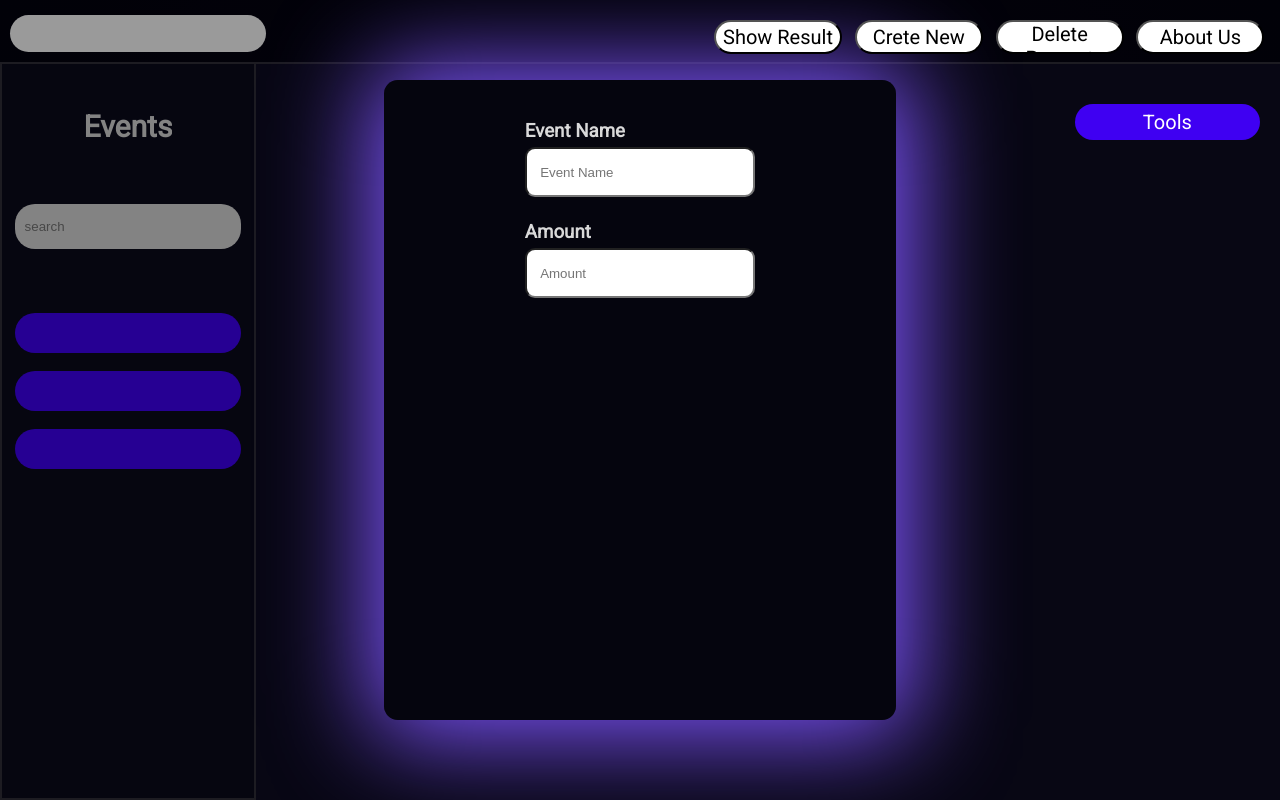
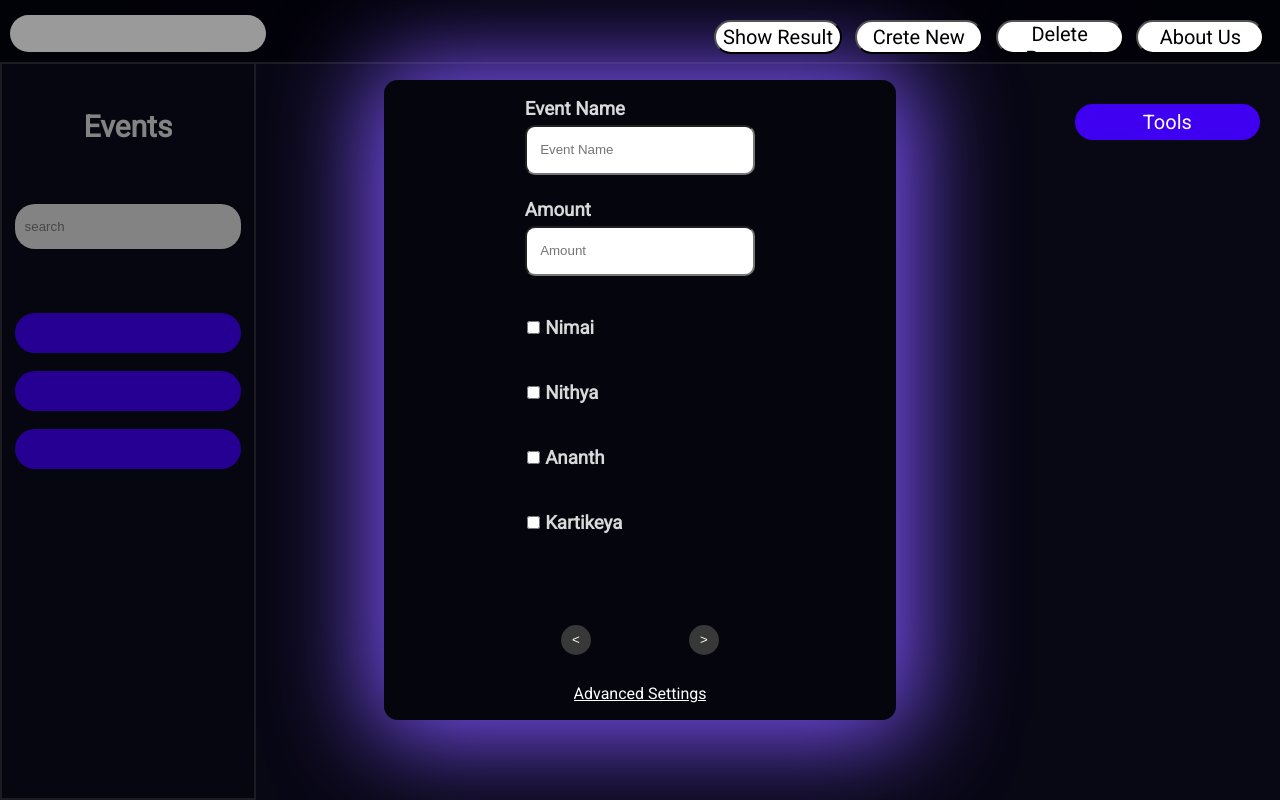
Before and after one commit to MKartikeya/FairShare, a PHP site: page / in a window 1280 px wide. Run offline with PHP 8.4, Linux system fonts and the light colour scheme.

Commit message:
more events

```diff
--- a/index.html
+++ b/index.html
@@ -72,14 +72,15 @@
             </div>
             <div class="event-participants-container">
 
-                <!-- <div class="event-participant">
-                    <input type="checkbox" class="participant-checkbox">
-                    <h3 class="event-participant-name">Alice</h3>
-                    <div class="participant-contribution-container">
-                        <input class="participant-contribution">
-                    </div>
-                </div> -->
-
+            </div>
+            <div class="event-next-page">
+                <div class="next-previous">
+                    <button class="event-btn"><</button>
+                    <button class="event-btn">></button>
+                </div>
+                <div class="events-settings">
+                    <a onclick="toggleSettings()" id="settings">Advanced Settings</a>
+                </div>
             </div>
         </div>
     </div>
--- a/script.js
+++ b/script.js
@@ -3,7 +3,7 @@ const getStarted = document.querySelector(".getStarted")
 const addedPList = document.getElementsByClassName("addedp-list")[0];
 getStarted.addEventListener("click", closePop)
 
-var participantsList = []
+var participantsList = ["Nimai", "Nithya", "Ananth", "Kartikeya"];
 const eventsList = [];
 
 function closePop() {
@@ -52,17 +52,32 @@ function removeFromPList(event) {
 }
 
 function displayParticipants() {
-    let container = document.getElementsByClassName('event-participants-container');
+    let container = document.querySelector('.event-participants-container');
+    container.innerHTML = "";
     for (let name of participantsList) {
-        let participant = document.createElement('div');
-        participant.className = 'event-participant';
-        participant.id = `${name}`;
-        participant.innerHTML = `<input type="checkbox" class="participant-checkbox">
+        container.innerHTML += `<div class="event-participant" id="${name}">
+            <input type="checkbox" class="participant-checkbox">
             <h3 class="event-participant-name">${name}</h3>
             <div class="participant-contribution-container">
             <input class="participant-contribution">
+            </div>
             </div>`;
-
-        container.innerHTML += participant;
+        console.log(name);
     }
 }
+
+// to check if func is working
+displayParticipants();
+
+// function to display advanced settings
+function toggleSettings() {
+    let inputs = document.querySelectorAll('.participant-contribution');
+    inputs.forEach((input) => {
+        input.style.display = 'block';
+    })
+
+    let text = document.getElementById('settings');
+    // text.style.textDecoration = 'none';
+    text.style.color = 'green';
+
+}
--- a/style.css
+++ b/style.css
@@ -402,7 +402,7 @@ hr {
 
 .event-participants-container {
     width: 50%;
-    min-height: 100px;
+    height: 400px;
     display: flex;
     flex-direction: column;
     align-items: center;
@@ -437,10 +437,39 @@ hr {
     background-color: #383838;
     border: none;
     border-radius: 5px;
-    /* display: none; */
+    color: white;
+    text-align: center;
+    display: none;
 }
 
+.event-next-page {
+    width: 50%;
+    height: 130px;
+}
 
+.next-previous, .events-settings {
+    width: 100%;
+    height: 50%;
+    display: flex;
+    justify-content: space-around;
+    align-items: center;
+    font-family: "Roboto", sans-serif;
+}
+
+.events-settings a {
+    text-decoration: underline;
+    color: white;
+    cursor: pointer;
+}
+
+.event-btn {
+    width: 30px;
+    height: 30px;
+    background-color: #383838;
+    border: none;
+    border-radius: 15px;
+    color: #fff;
+}
 
 .getStarted {
   padding: 10px 20px;
```
